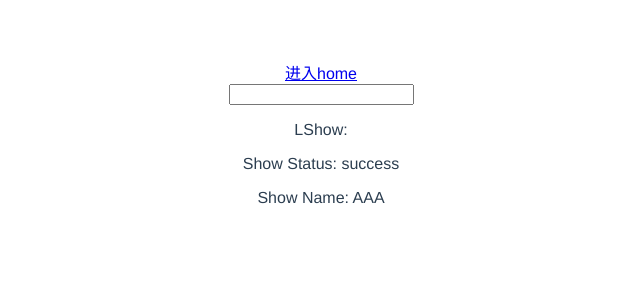
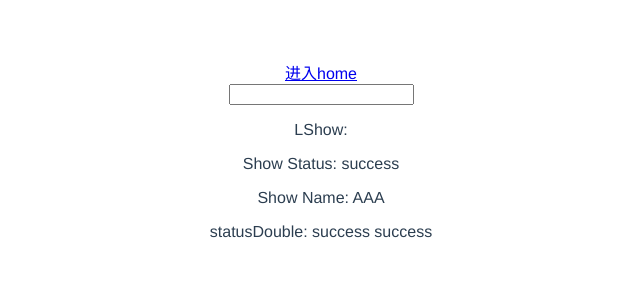
Before and after one commit to Ostaer/vue-learn, a Vue app: page /#/store in a window 1280 px wide. Shown: the top 300 px of the page, without its empty margins (319-959 px from the left). Built offline with nearby package versions, Linux system fonts and the light colour scheme.

Commit message:
webpack-17.3

```diff
--- /dev/null
+++ b/src/store/getters.js
@@ -0,0 +1,6 @@
+const getters = {
+  statusDouble: (state) => {
+    return `${state.status} ${state.status}`
+  }
+}
+export default getters
--- a/src/store/index.js
+++ b/src/store/index.js
@@ -1,6 +1,7 @@
 import Vue from 'vue'
 import Vuex from 'vuex'
 import state from './state'
+import getters from './getters'
 import mutations from './mutations'
 import actions from './actions'
 import user from './module/user'
@@ -9,6 +10,7 @@ Vue.use(Vuex)
 
 export default new Vuex.Store({
   state,
+  getters,
   mutations,
   actions,
   modules: {
--- a/src/views/store.vue
+++ b/src/views/store.vue
@@ -4,7 +4,7 @@
     <l-show :content="inputValue"></l-show>
     <p>Show Status: {{ status }}</p>
     <p>Show Name: {{ name }}</p>
-
+    <p>statusDouble: {{ statusDouble }}</p>
   </div>
 </template>
 
@@ -32,7 +32,10 @@ export default {
     }),
     ...mapState('user',{
       name: state => state.name
-    })
+    }),
+    statusDouble () {
+      return this.$store.getters.statusDouble
+    }
     // name () {
     //   return this.$store.state.user.name
     // }
```
